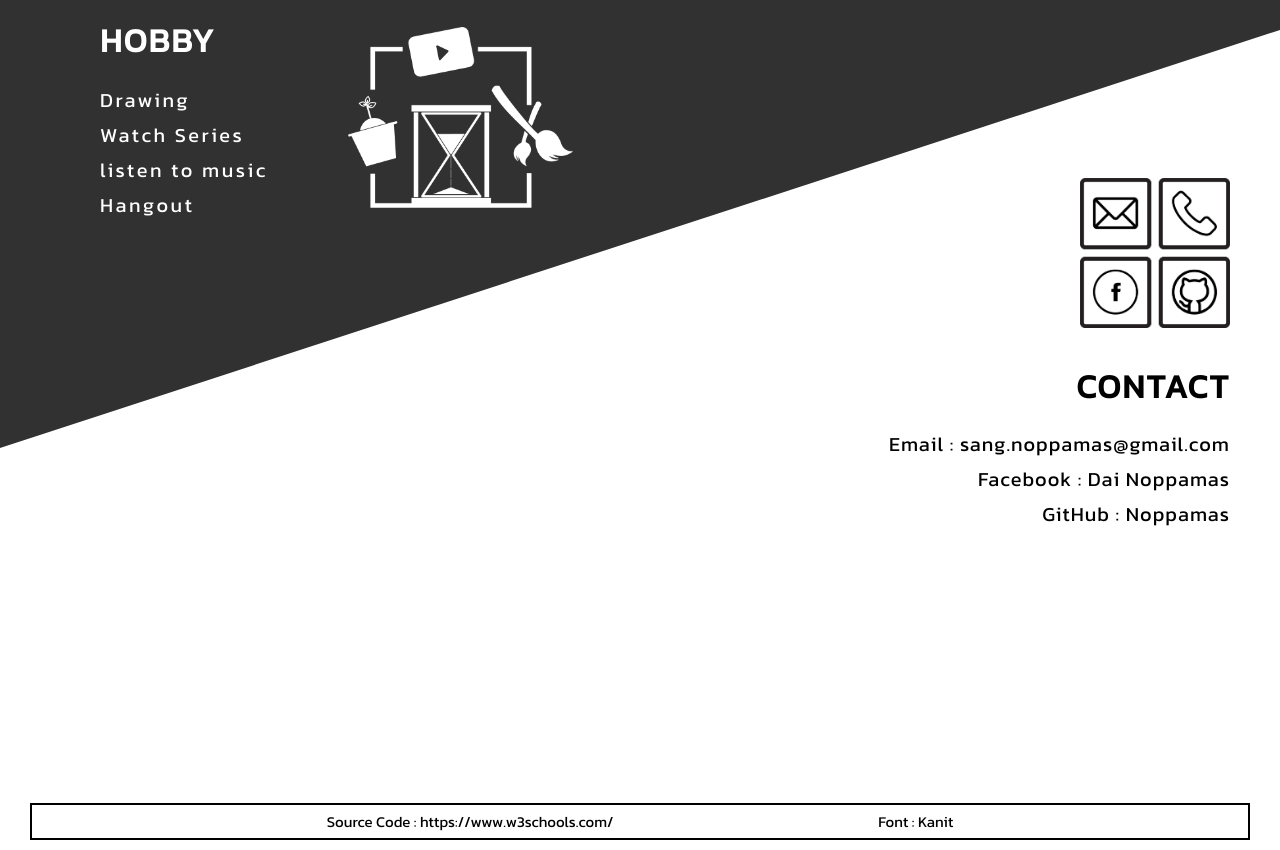
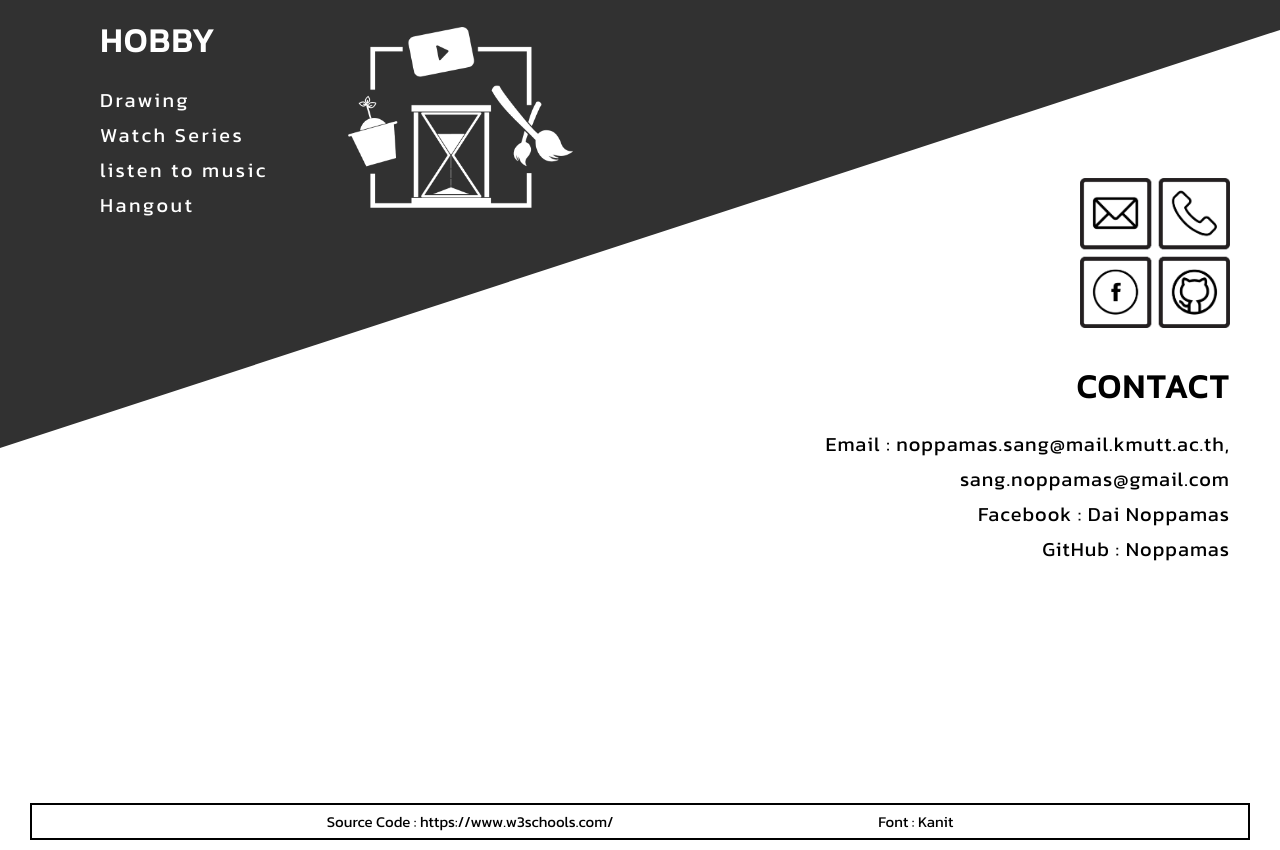
Before and after one commit to mydns1204/MyPortfolio, a plain HTML site: page index.html in a window 1280 px wide. Shown: the part 1698-2548 px from the top of the page. Drawn offline with Linux system fonts and the light colour scheme.

Commit message:
update email

```diff
--- a/index.html
+++ b/index.html
@@ -94,7 +94,8 @@
 
                 <span>CONTACT</span>
                 <div>
-                    Email : sang.noppamas@gmail.com <br>
+                    Email : noppamas.sang@mail.kmutt.ac.th, <br>sang.noppamas@gmail.com <br>
+
                     Facebook : <a href="https://www.facebook.com/go.ranger.756/">Dai Noppamas</a><br>
                     <!-- Instagram : <a href="https://www.instagram.com/daradaidaradeedaral_v/?hl=en">daradaidaradeedaral_v</a><br> -->
                     GitHub : <a href="https://github.com/mydns1204">Noppamas</a>
```
